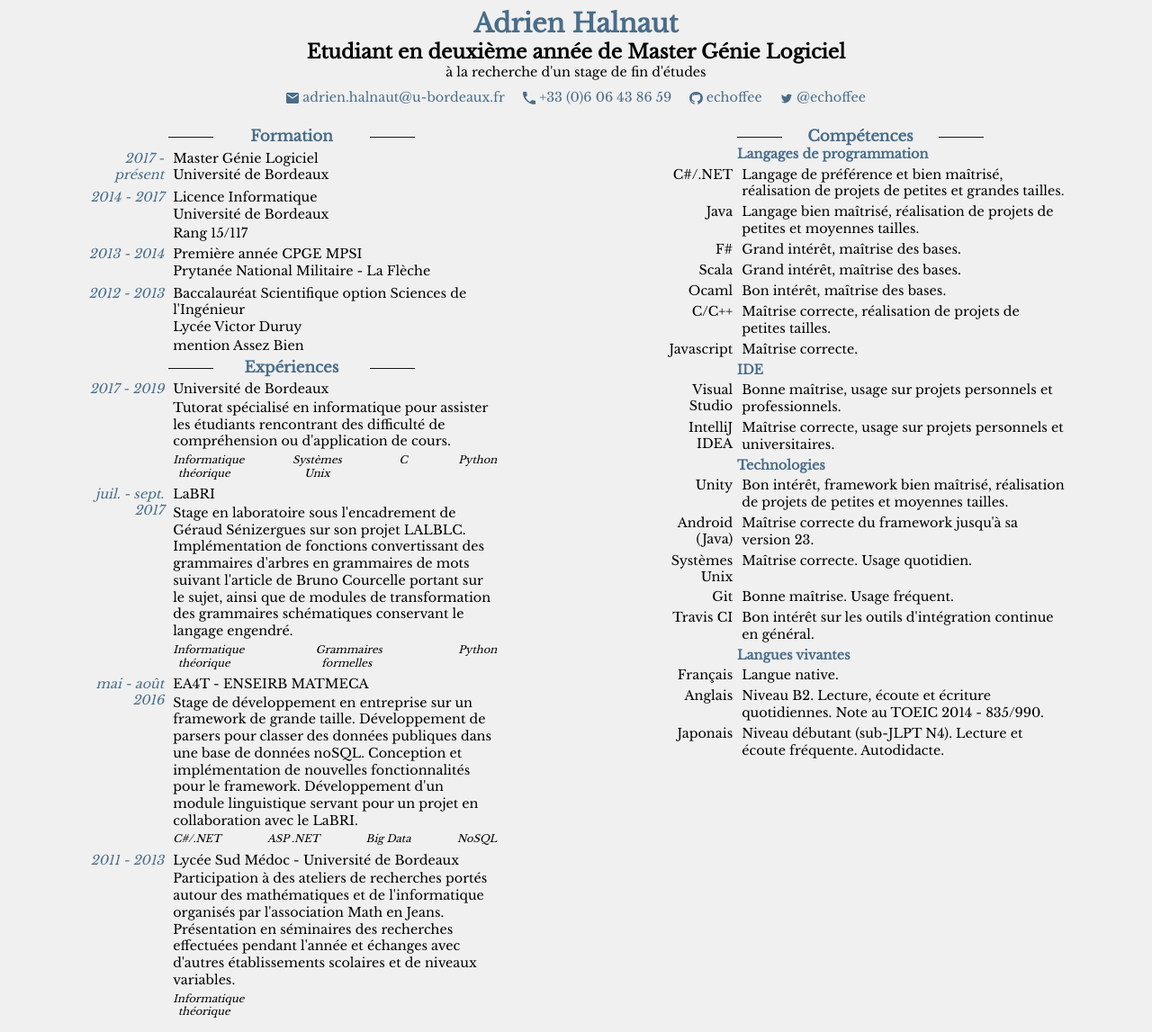
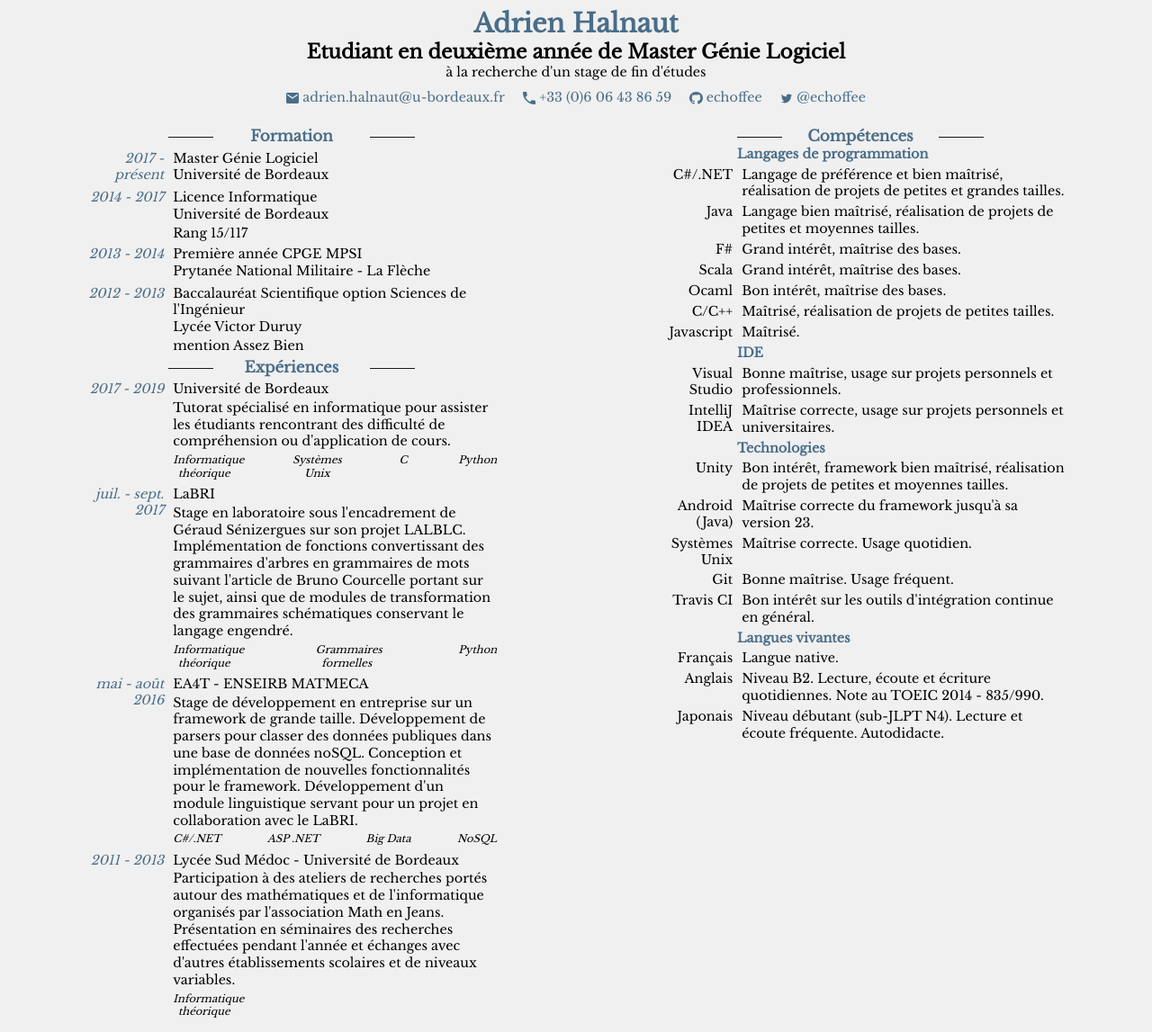
Before and after one commit to eikofee/eikofee.github.io, a Jekyll site: the page built from index.md, in a window 1280 px wide. Shown: the whole page at 90% size. Built offline with Jekyll 4.4.1, drawn with Linux system fonts in a browser that asks for light colours.

Commit message:
Update skills

```diff
--- a/_data/skills.yml
+++ b/_data/skills.yml
@@ -11,9 +11,9 @@
       - name: Ocaml
         desc: Bon intérêt, maîtrise des bases.
       - name: C/C++
-        desc: Maîtrise correcte, réalisation de projets de petites tailles.
+        desc: Maîtrisé, réalisation de projets de petites tailles.
       - name: Javascript
-        desc: Maîtrise correcte.
+        desc: Maîtrisé.
 - category: IDE
   subs:
       - name: Visual Studio
```
